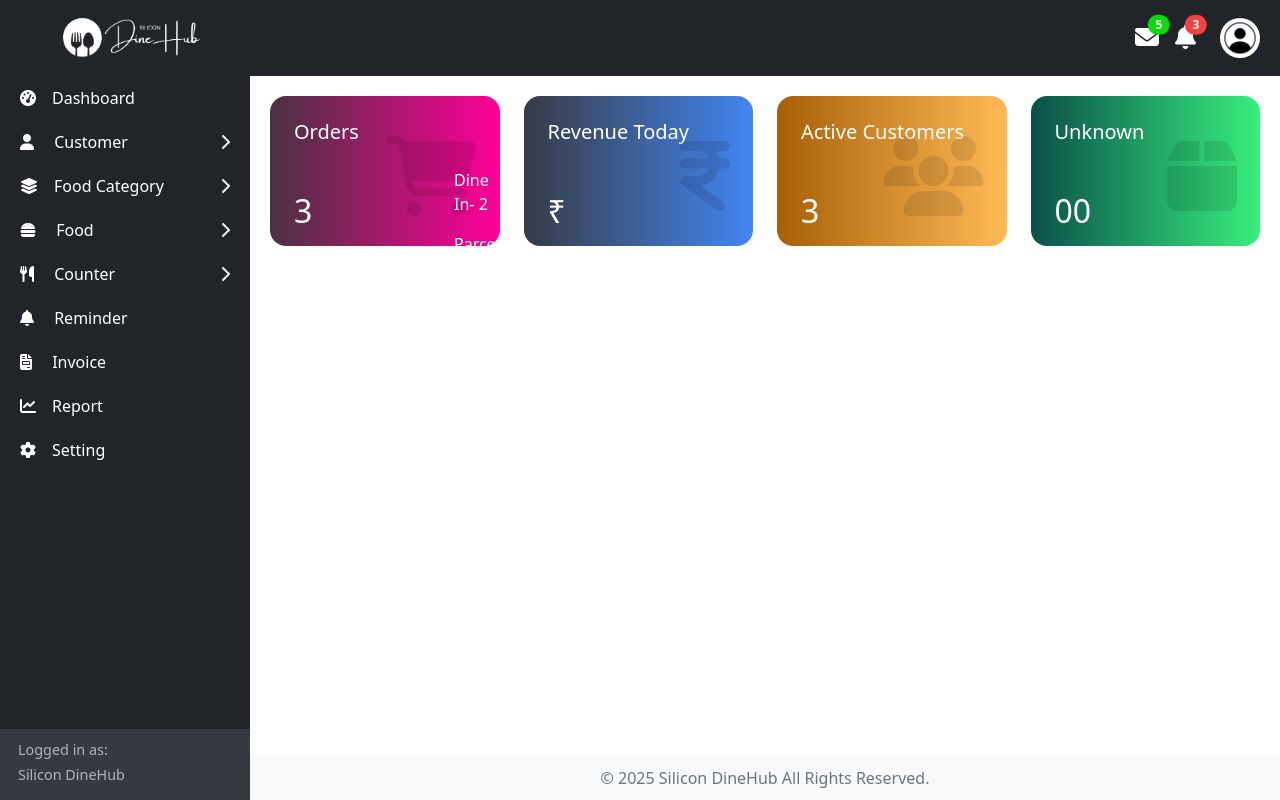
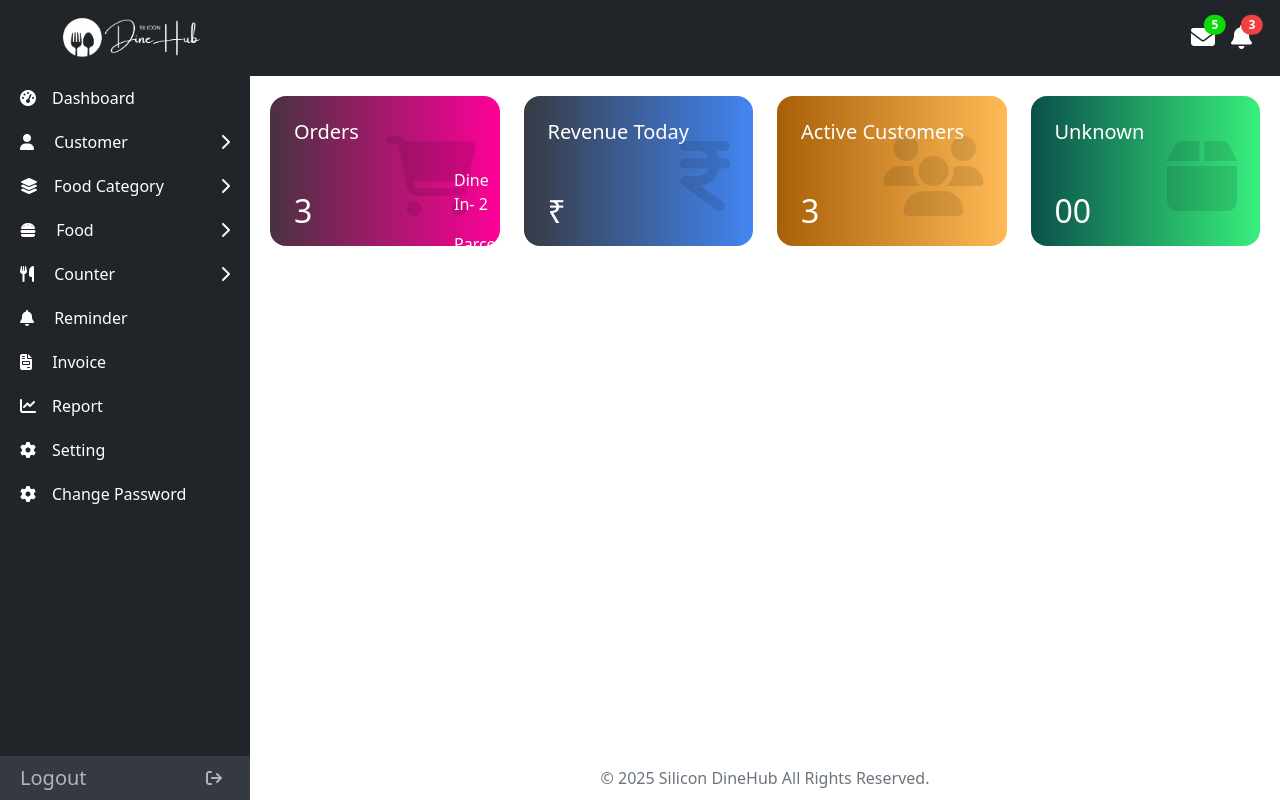
Before and after one commit to soumendrabehera99/SiliconDineHub, a PHP site: page /admin/index.php in a window 1280 px wide. Run offline with PHP 8.4, Linux system fonts and the light colour scheme; a user stored in the database is signed in; data comes from the database, SQL or seed files in the repository; some libraries are stand-ins or nearby versions.

Commit message:
Profile button remove from Admin Navbar

```diff
--- a/admin/adminFooter.php
+++ b/admin/adminFooter.php
@@ -1,5 +1,5 @@
 <!-- Footer -->
-    <footer class="d-flex">
+    <footer class="d-flex position-fixed text-center bg-white bottom-0">
       <div class="mx-auto">&copy; <span class="currentYear"></span> Silicon DineHub All Rights Reserved.</div>
     </footer>
 
--- a/admin/adminNavbar.php
+++ b/admin/adminNavbar.php
@@ -52,8 +52,10 @@
         aria-label="Toggle navigation">
         <span class="navbar-toggler-icon"></span>
       </button>
+
       <div class="collapse navbar-collapse" id="navbarNav">
         <div class="d-flex justify-content-center align-items-center ms-auto">
+
           <div class="me-3 position-relative">
             <a href="#" class="text-decoration-none">
               <i class="fa-solid fa-envelope" style="font-size: 1.5rem; color: white"></i>
@@ -61,6 +63,7 @@
                 id="notification" style="background-color: rgb(11, 218, 11)">5</span>
             </a>
           </div>
+
           <div class="me-3 position-relative">
             <a href="#" class="text-decoration-none">
               <i class="fa-solid fa-bell" style="font-size: 1.5rem; color: white"></i>
@@ -68,102 +71,94 @@
                 id="notification" style="background-color: rgb(243, 64, 64)">3</span>
             </a>
           </div>
-          <ul class="navbar-nav">
-            <li class="nav-item dropdown">
-              <a class="nav-link dropdown-toggle" href="#" id="navbarDropdown" role="button"
-                data-bs-toggle="dropdown" aria-expanded="false">
-                <img src="./../assets/images/admin_Profile_image.jpg" alt="profile" class="profile-logo" />
-              </a>
-              <ul class="dropdown-menu dropdown-menu-end" aria-labelledby="navbarDropdown">
-                <li><a class="dropdown-item" href="./changeAdminPassword.php">Change Password</a></li>
-                <li>
-                  <hr class="dropdown-divider" />
-                </li>
-                <li><a class="dropdown-item" href="./adminLogout.php"><i class="fa-solid fa-arrow-right-from-bracket me-2"></i>Logout</a></li>
-              </ul>
-            </li>
-          </ul>
         </div>
       </div>
+
     </div>
   </nav>
 
     <!-- Sidebar -->
-    <aside class="sidebar bg-dark">
+  <aside class="sidebar bg-dark text-white d-flex flex-column justify-content-between position-fixed top-0 start-0 min-vh-100">
     <div>
-        <a href="./index.php" class="mt-3">
+      <div>
+        <a href="./index.php" class="mt-3 text-white text-decoration-none d-flex align-items-center justify-content-between">
           <div><i class="fas fa-tachometer-alt me-3"></i>Dashboard</div>
         </a>
+      </div>
 
       <div>
-          <a href="#customer" class="dropdown-toggle" data-bs-toggle="collapse" aria-expanded="false">
+        <a href="#customer" class="dropdown-toggle text-white text-decoration-none d-flex align-items-center justify-content-between" data-bs-toggle="collapse" aria-expanded="false">
           <div><i class="fa-solid fa-user me-3"></i> Customer</div> <i class="fa-solid fa-chevron-right"></i>
         </a>
         <div class="collapse ms-5" id="customer">
-            <a href="./customerAdd.php">Add Customer</a>
-            <a href="./customerManage.php">Manage Customer</a>
+          <a href="./customerAdd.php" class="text-white text-decoration-none d-flex align-items-center justify-content-between">Add Customer</a>
+          <a href="./customerManage.php" class="text-white text-decoration-none d-flex align-items-center justify-content-between">Manage Customer</a>
         </div>
       </div>
 
       <div>
-          <a href="#foodCategory" class="dropdown-toggle" data-bs-toggle="collapse" aria-expanded="false">
+        <a href="#foodCategory" class="dropdown-toggle text-white text-decoration-none d-flex align-items-center justify-content-between" data-bs-toggle="collapse" aria-expanded="false">
           <div><i class="fa-solid fa-layer-group me-3"></i>Food Category</div><i class="fa-solid fa-chevron-right"></i>
         </a>
         <div class="collapse ms-5" id="foodCategory">
-            <!--Here i deleted the add category-->
-            <a href="./manageCategory.php">Manage Category</a>
+          <a href="./manageCategory.php" class="text-white text-decoration-none d-flex align-items-center justify-content-between">Manage Category</a>
         </div>
       </div>
 
       <div>
-          <a href="#food" class="dropdown-toggle" data-bs-toggle="collapse" aria-expanded="false">
+        <a href="#food" class="dropdown-toggle text-white text-decoration-none d-flex align-items-center justify-content-between" data-bs-toggle="collapse" aria-expanded="false">
           <div><i class="fa-solid fa-burger me-3"></i> Food</div> <i class="fa-solid fa-chevron-right"></i>
         </a>
 
         <div class="collapse ms-5" id="food">
-            <a href="./addFood.php">Add Food</a>
-            <a href="./manageFood.php">Manage Food</a>
+          <a href="./addFood.php" class="text-white text-decoration-none d-flex align-items-center justify-content-between">Add Food</a>
+          <a href="./manageFood.php" class="text-white text-decoration-none d-flex align-items-center justify-content-between">Manage Food</a>
         </div>
       </div>
 
       <div>
-          <a href="#counter" class="dropdown-toggle" data-bs-toggle="collapse" aria-expanded="false">
+        <a href="#counter" class="dropdown-toggle text-white text-decoration-none d-flex align-items-center justify-content-between" data-bs-toggle="collapse" aria-expanded="false">
           <div><i class="fa-solid fa-utensils me-3"></i> Counter</div> <i class="fa-solid fa-chevron-right"></i>
         </a>
 
         <div class="collapse ms-5" id="counter">
-            <a href="./addCounter.php">Add Counter</a>
-            <a href="#">Add Counter Category</a>
+          <a href="./addCounter.php" class="text-white text-decoration-none d-flex align-items-center justify-content-between">Add Counter</a>
+          <a href="#" class="text-white text-decoration-none d-flex align-items-center justify-content-between">Add Counter Category</a>
         </div>
       </div>
 
       <div>
-          <a href="#dashboard" class="">
+        <a href="#dashboard" class=" text-white text-decoration-none d-flex align-items-center justify-content-between">
           <div><i class="fa-solid fa-bell me-3"></i> Reminder</div>
         </a>
       </div>
       <div>
-          <a href="#dashboard" class="">
+        <a href="#dashboard" class=" text-white text-decoration-none d-flex align-items-center justify-content-between">
           <div><i class="fas fa-file-invoice me-3"></i> Invoice</div>
         </a>
       </div>
       <div>
-          <a href="#dashboard" class="">
+        <a href="#dashboard" class=" text-white text-decoration-none d-flex align-items-center justify-content-between">
           <div><i class="fas fa-chart-line me-3"></i>Report</div>
         </a>
       </div>
       <div>
-          <a href="#dashboard" class="">
+        <a href="#dashboard" class=" text-white text-decoration-none d-flex align-items-center justify-content-between">
           <div><i class="fa-solid fa-gear me-3"></i>Setting</div>
+        </a>
+      </div>
+      <div>
+        <a href="./changeAdminPassword.php" class=" text-white text-decoration-none d-flex align-items-center justify-content-between">
+          <div><i class="fa-solid fa-gear me-3"></i>Change Password</div>
         </a>
       </div>
     </div>
 
     <!-- Sidebar Footer -->
-    <div class="sidebar-footer text-start">
-      <div class="sidebar-footer-content ms-2">
-        <p class="my-0">Logged in as:</p>
-        <p class="my-1">Silicon DineHub</p>
-      </div>
+    <div class="sidebar-footer">
+        <a href="./adminLogout.php" class="text-decoration-none d-flex align-items-center justify-content-between w-100" style="color: #adb5bd;">
+            <h5 class="my-0">Logout</h5>
+            <div><i class="fa-solid fa-arrow-right-from-bracket mx-2"></i></div>
+        </a>
     </div>
   </aside>
--- a/admin/dashboard.php
+++ b/admin/dashboard.php
@@ -2,7 +2,7 @@
 <!-- Main Content -->
 <section class="content w-100">
     <div class="row mt-3">
-        <div class="col-md-3">
+        <div class="col-12 col-sm-6 col-md-3">
             <div class="card l-bg-cherry position-relative">
                 <div class="card-statistic-3 p-4">
                     <div class="card-icon card-icon-large text-center position-absolute mt-3 me-2">
@@ -14,11 +14,10 @@
                     </div>
                     <h5 class="card-title mb-0">Orders</h5><br><br>
                     <h2><?= totalOrder() ?></h2>
-
                 </div>
             </div>
         </div>
-        <div class="col-md-3">
+        <div class="col-12 col-sm-6 col-md-3">
             <div class="card l-bg-blue-dark">
                 <div class="card-statistic-3 p-4">
                     <div class="card-icon card-icon-large text-center position-absolute mt-3 me-2">
@@ -29,7 +28,7 @@
                 </div>
             </div>
         </div>
-        <div class="col-md-3">
+        <div class="col-12 col-sm-6 col-md-3">
             <div class="card l-bg-orange-dark">
                 <div class="card-statistic-3 p-4">
                     <div class="card-icon card-icon-large text-center position-absolute mt-3 me-2">
@@ -40,7 +39,7 @@
                 </div>
             </div>
         </div>
-        <div class="col-md-3">
+        <div class="col-12 col-sm-6 col-md-3">
             <div class="card l-bg-green-dark">
                 <div class="card-statistic-3 p-4">
                     <div class="card-icon card-icon-large text-center position-absolute mt-3 me-2">
--- a/assets/css/AdminCss/style.css
+++ b/assets/css/AdminCss/style.css
@@ -1,4 +1,3 @@
-
 *{
   padding: 0;
   margin: 0;
@@ -26,23 +25,10 @@
 
 /* Sidebar start */
 .sidebar {
-  height: 100vh;
-  color: white;
   width: 250px;
-  position: fixed;
-  top: 0;
-  left: 0;
   padding-top: 60px;
-  display: flex;
-  flex-direction: column;
-  justify-content: space-between;
 }
 .sidebar a {
-  color: white;
-  text-decoration: none;
-  display: flex;
-  align-items: center;
-  justify-content: space-between;
   padding: 10px 20px;
 }
 .sidebar a:hover {
@@ -59,11 +45,7 @@
 
 /* Sidebar footer styles */
 .sidebar-footer {
-  text-align: center;
-  padding: 10px;
-  font-size: 0.9rem;
   background-color: #343a40;
-  color: #adb5bd;
 }
 
 /* Hiding the default dropdown caret */
@@ -79,12 +61,8 @@
 
 /* Main footer styles */
 footer {
-  text-align: center;
   padding: 10px 0;
-  background-color: #f8f9fa;
   color: #6c757d;
-  position: fixed;
-  bottom: 0;
   left: 250px;
   width: calc(100% - 250px);
 }
```
Also changed, not shown: admin/changeAdminPassword.php (+4 -4 lines). Lines whose indentation alone changed are shown as unchanged.
